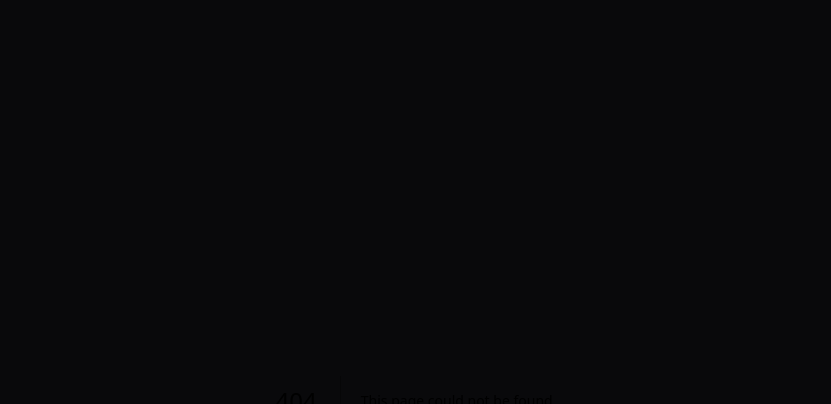
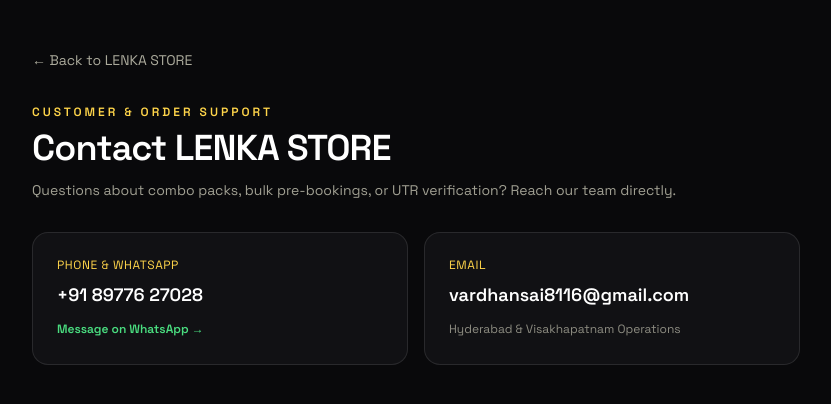
Before and after one commit to VizagNightHub/LENKA-STORES---DIWALI-KA-DHAMAKA, a Next.js app: page /contact in a window 1280 px wide. Before the commit this address had no page. Shown: the top 404 px of the page, without its empty margins (224-1055 px from the left). Built offline with nearby package versions, Linux system fonts and the light colour scheme.

Commit message:
Create page.tsx

```diff
--- /dev/null
+++ b/app/contact/page.tsx
@@ -0,0 +1,60 @@
+import Link from "next/link";
+
+export default function ContactPage() {
+  return (
+    <main className="min-h-screen bg-[#09090b] px-4 py-12 text-[#E1E0CC] sm:px-8">
+      <div className="mx-auto max-w-3xl space-y-8">
+        <Link
+          href="/"
+          className="inline-flex items-center gap-2 text-sm text-[#E1E0CC]/75 hover:text-[#FFD54A]"
+        >
+          ← Back to LENKA STORE
+        </Link>
+
+        <div>
+          <p className="text-xs font-semibold uppercase tracking-[0.25em] text-[#FFD54A]">
+            Customer & Order Support
+          </p>
+          <h1 className="mt-2 text-4xl font-semibold tracking-tight text-white">
+            Contact LENKA STORE
+          </h1>
+          <p className="mt-3 text-sm text-[#E1E0CC]/70">
+            Questions about combo packs, bulk pre-bookings, or UTR verification?
+            Reach our team directly.
+          </p>
+        </div>
+
+        <div className="grid gap-4 sm:grid-cols-2">
+          <div className="rounded-2xl border border-white/10 bg-[#111114] p-6">
+            <p className="text-xs uppercase tracking-wider text-[#FFD54A]">
+              Phone & WhatsApp
+            </p>
+            <p className="mt-2 text-lg font-semibold text-white">
+              +91 89776 27028
+            </p>
+            <a
+              href="https://wa.me/918977627028"
+              target="_blank"
+              rel="noreferrer"
+              className="mt-3 inline-block text-xs font-semibold text-[#4ADE80] hover:underline"
+            >
+              Message on WhatsApp →
+            </a>
+          </div>
+
+          <div className="rounded-2xl border border-white/10 bg-[#111114] p-6">
+            <p className="text-xs uppercase tracking-wider text-[#FFD54A]">
+              Email
+            </p>
+            <p className="mt-2 text-lg font-semibold text-white">
+              vardhansai8116@gmail.com
+            </p>
+            <p className="mt-3 text-xs text-[#E1E0CC]/60">
+              Hyderabad & Visakhapatnam Operations
+            </p>
+          </div>
+        </div>
+      </div>
+    </main>
+  );
+}
```
